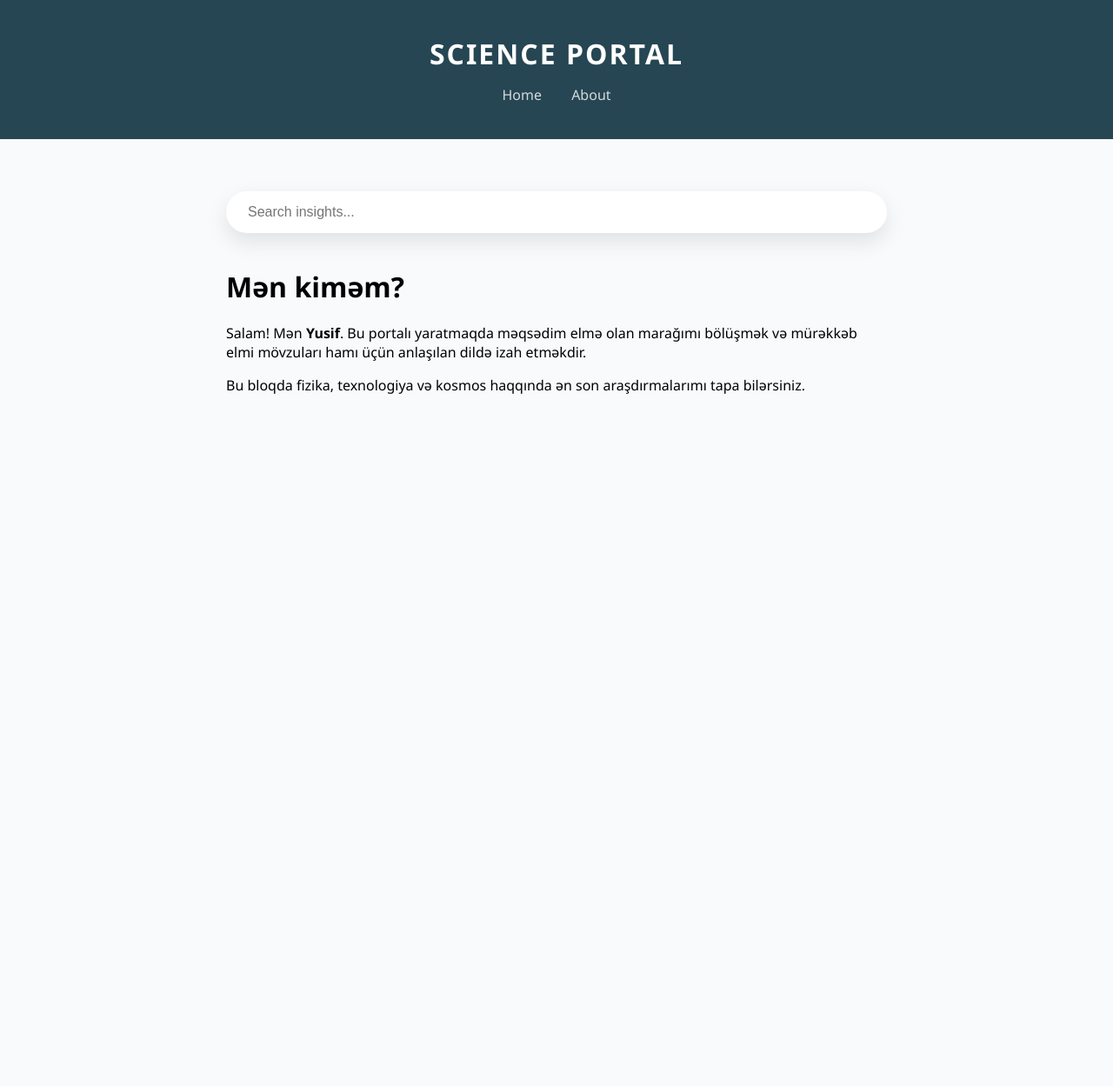
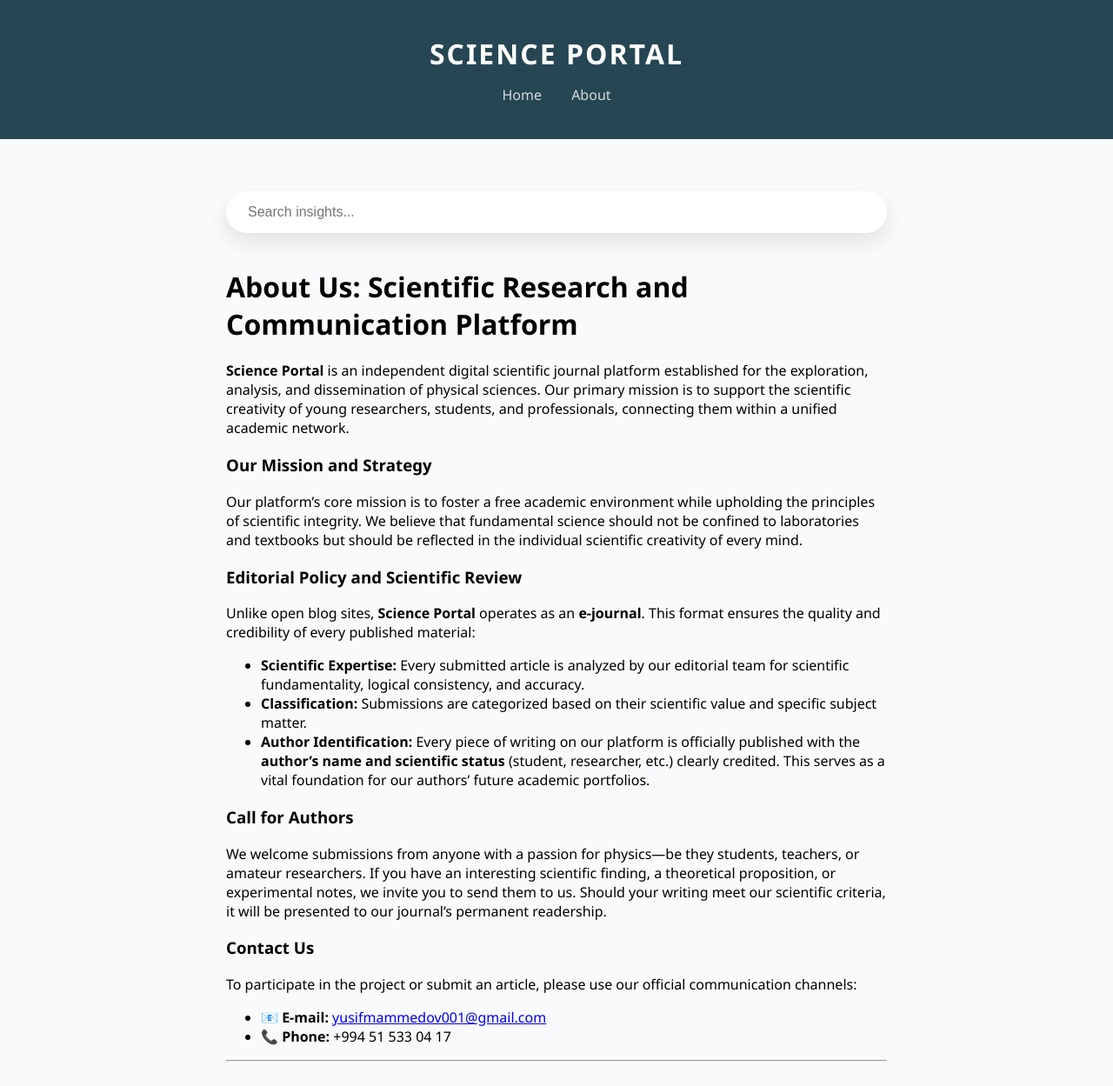
Before and after one commit to azerinyuton/science, a Jekyll site: the page built from about.md, in a window 1280 px wide. Shown: the whole page at 87% size. Built offline with Jekyll 4.4.1, drawn with Linux system fonts in a browser that asks for light colours; comment, search, counter and statistics services are not loaded; before the commit the page ends 900 px from its top, so only the background shows below that.

Commit message:
about.md

```diff
--- a/about.md
+++ b/about.md
@@ -1,11 +1,30 @@
 ---
 layout: default
-title: About Me
+title: About Us
 permalink: /about/
 ---
 
-# Mən kiməm?
+# About Us: Scientific Research and Communication Platform
 
-Salam! Mən **Yusif**. Bu portalı yaratmaqda məqsədim elmə olan marağımı bölüşmək və mürəkkəb elmi mövzuları hamı üçün anlaşılan dildə izah etməkdir.
+**Science Portal** is an independent digital scientific journal platform established for the exploration, analysis, and dissemination of physical sciences. Our primary mission is to support the scientific creativity of young researchers, students, and professionals, connecting them within a unified academic network.
 
-Bu bloqda fizika, texnologiya və kosmos haqqında ən son araşdırmalarımı tapa bilərsiniz.
+### Our Mission and Strategy
+Our platform's core mission is to foster a free academic environment while upholding the principles of scientific integrity. We believe that fundamental science should not be confined to laboratories and textbooks but should be reflected in the individual scientific creativity of every mind.
+
+### Editorial Policy and Scientific Review
+Unlike open blog sites, **Science Portal** operates as an **e-journal**. This format ensures the quality and credibility of every published material:
+
+* **Scientific Expertise:** Every submitted article is analyzed by our editorial team for scientific fundamentality, logical consistency, and accuracy.
+* **Classification:** Submissions are categorized based on their scientific value and specific subject matter.
+* **Author Identification:** Every piece of writing on our platform is officially published with the **author's name and scientific status** (student, researcher, etc.) clearly credited. This serves as a vital foundation for our authors' future academic portfolios.
+
+### Call for Authors
+We welcome submissions from anyone with a passion for physics—be they students, teachers, or amateur researchers. If you have an interesting scientific finding, a theoretical proposition, or experimental notes, we invite you to send them to us. Should your writing meet our scientific criteria, it will be presented to our journal's permanent readership.
+
+### Contact Us
+To participate in the project or submit an article, please use our official communication channels:
+
+* **📧 E-mail:** [yusifmammedov001@gmail.com](mailto:yusifmammedov001@gmail.com)
+* **📞 Phone:** +994 51 533 04 17
+
+---
```
